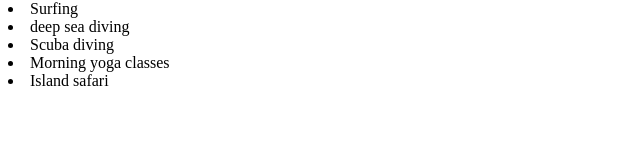
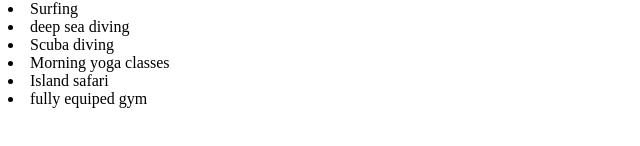
Before and after one commit to Tashanah/cookie-recipe-fixed, a plain HTML site: page resort-website/activities.html in a window 1280 px wide. Shown: the part 110-256 px from the top of the page, without its empty margins (0-640 px from the left). Drawn offline with Linux system fonts and the light colour scheme.

Commit message:
Changes to Readme

```diff
--- a/resort-website/activities.html
+++ b/resort-website/activities.html
@@ -9,7 +9,7 @@
   <li>Scuba diving</li>
   <li>Morning yoga classes</li>
   <li>Island safari</li>
-  <fully equiped gym </li>
+  <li>fully equiped gym </li>
 
 
   </body>
```
Also changed, not shown: 1 other file.
